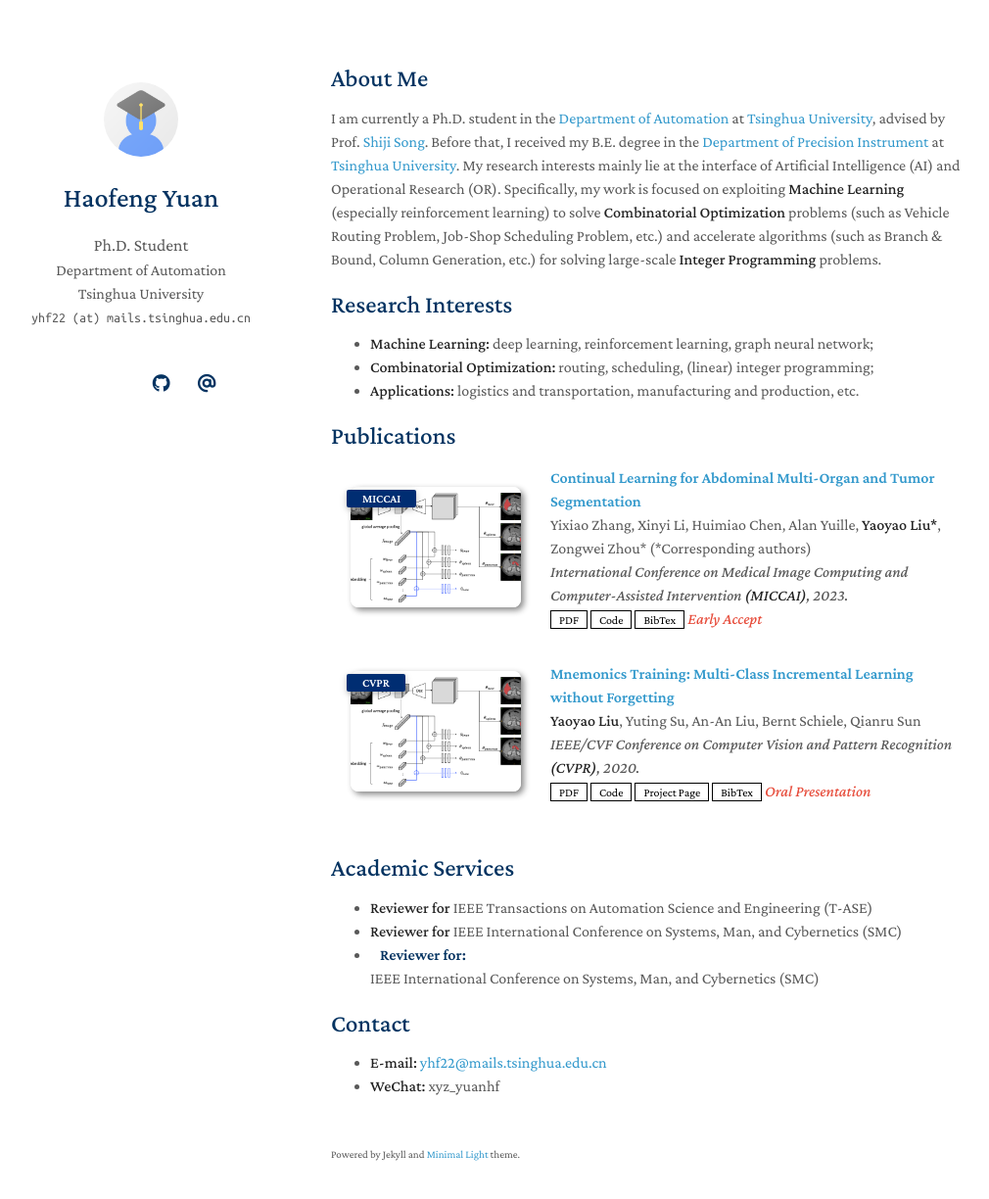
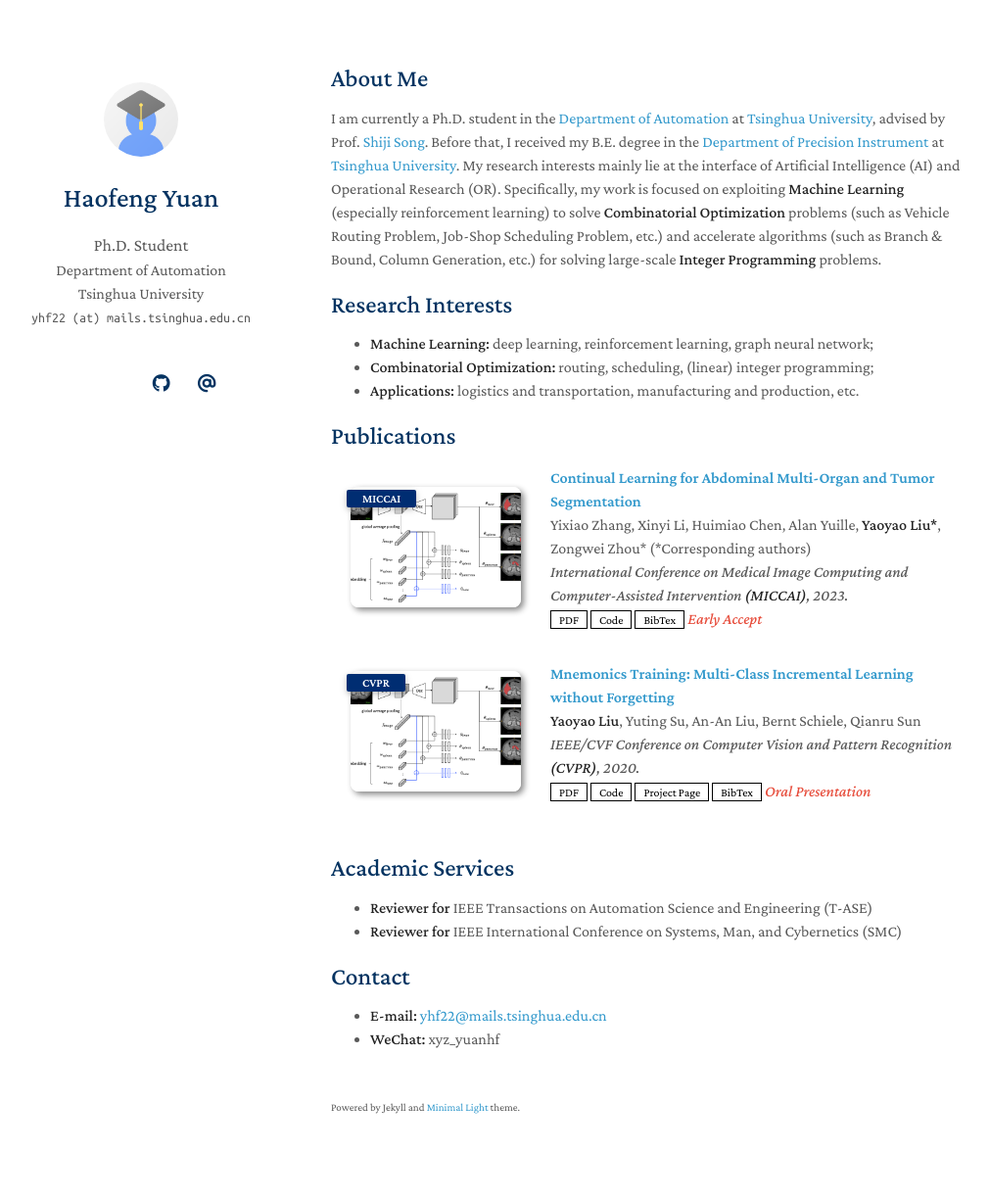
Before and after one commit to Xyz-yuanhf/Xyz-yuanhf.github.io, a Jekyll site: the page built from index.md, in a window 1280 px wide and 1259 px high. Shown: the top 1224 px of the window at 98% size, without its empty margins (132-1142 px from the left). Built offline with Jekyll 4.4.1, drawn with Linux system fonts in a browser that asks for light colours; a style sheet for code colours, icons or effects is not loaded; our own code applies the rules of GitHub Pages for plain Markdown files.

Commit message:
Update index.md

```diff
--- a/index.md
+++ b/index.md
@@ -19,7 +19,6 @@ I am currently a Ph.D. student in the [Department of Automation](https://www.au.
 
 - **Reviewer for** IEEE Transactions on Automation Science and Engineering (T-ASE)
 - **Reviewer for** IEEE International Conference on Systems, Man, and Cybernetics (SMC)
-- <h4 style="margin:0 10px 0;">Reviewer for:</h4> IEEE International Conference on Systems, Man, and Cybernetics (SMC)
 
 ## Contact
 
```
